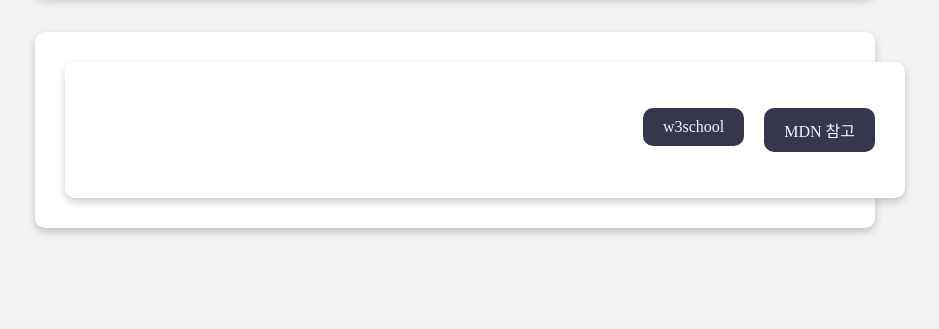
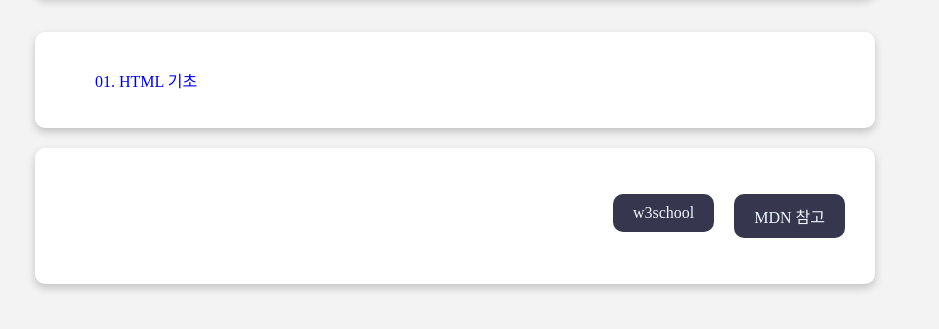
Before and after one commit to choiseungha3123-a11y/2025-code-training, a plain HTML site: page index.html in a window 1280 px wide. Shown: the part 165-494 px from the top of the page, without its empty margins (185-1124 px from the left). Drawn offline with Linux system fonts and the light colour scheme.

Commit message:
9/5일 학습내용

```diff
--- a/index.html
+++ b/index.html
@@ -1,18 +1,22 @@
 <!DOCTYPE html>
 <html lang="ko">
+
 <head>
     <meta charset="UTF-8">
     <meta name="viewport" content="width=device-width, initial-scale=1.0">
     <title>K-digital2025 3기</title>
     <link rel="stylesheet" href="./index.css">
 </head>
+
 <body>
-
     <header>
     <h1>KDT2025 3기 <span>HTML/CSS/JS</span></h1> <!-- 같은 공간에 있어도 특정 부분만 속성을 주려고 span 사용 -->
     </header>
     <main>
-
+        <ul>
+            <li><a href="./01/01.html">01. HTML 기초</a> </li>
+        </ul>
+    </main>
    <footer>
     <ul>
         <li><a href="https://www.w3schools.com/" target="_blank"> w3school</a></li>
```
